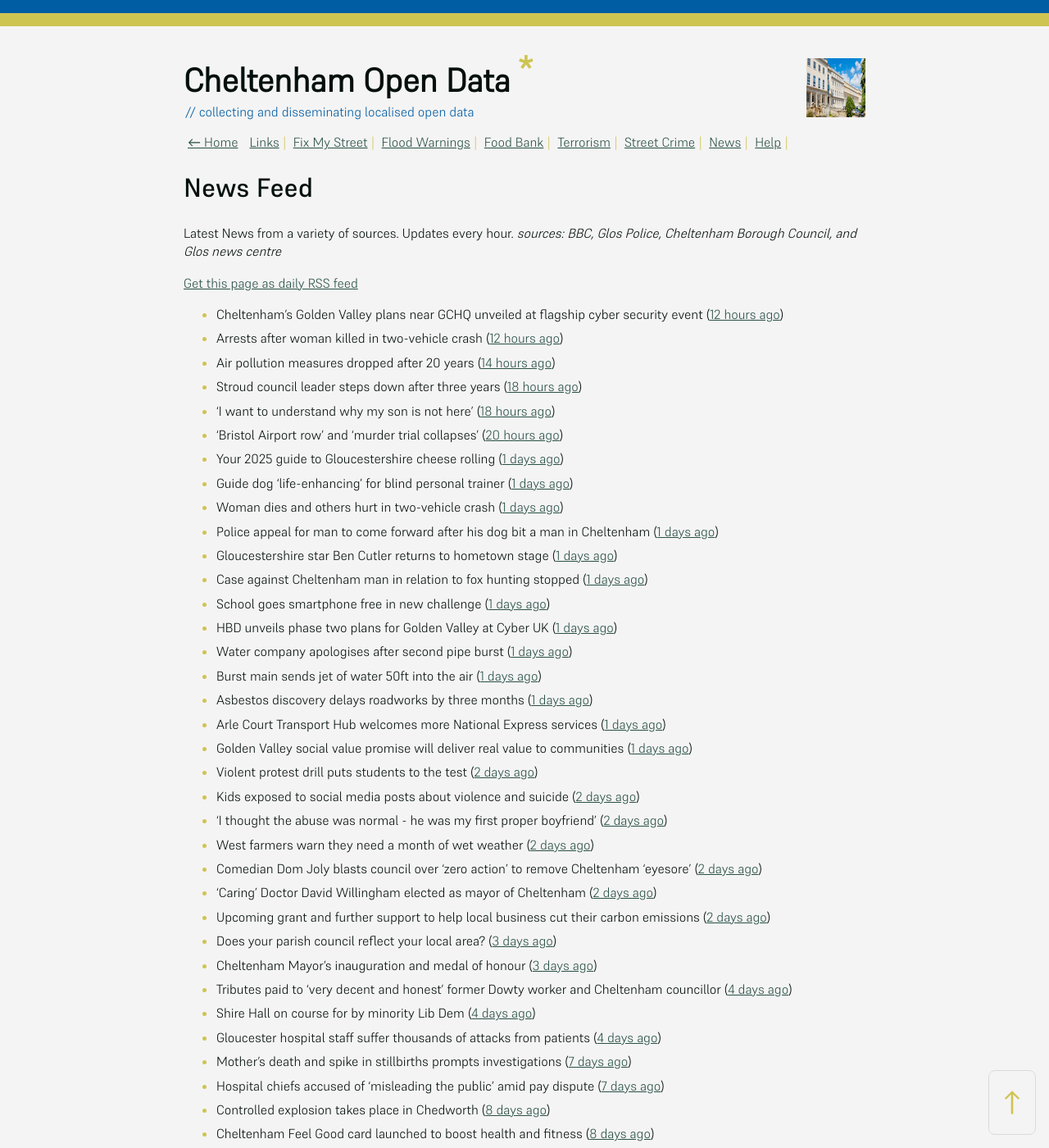
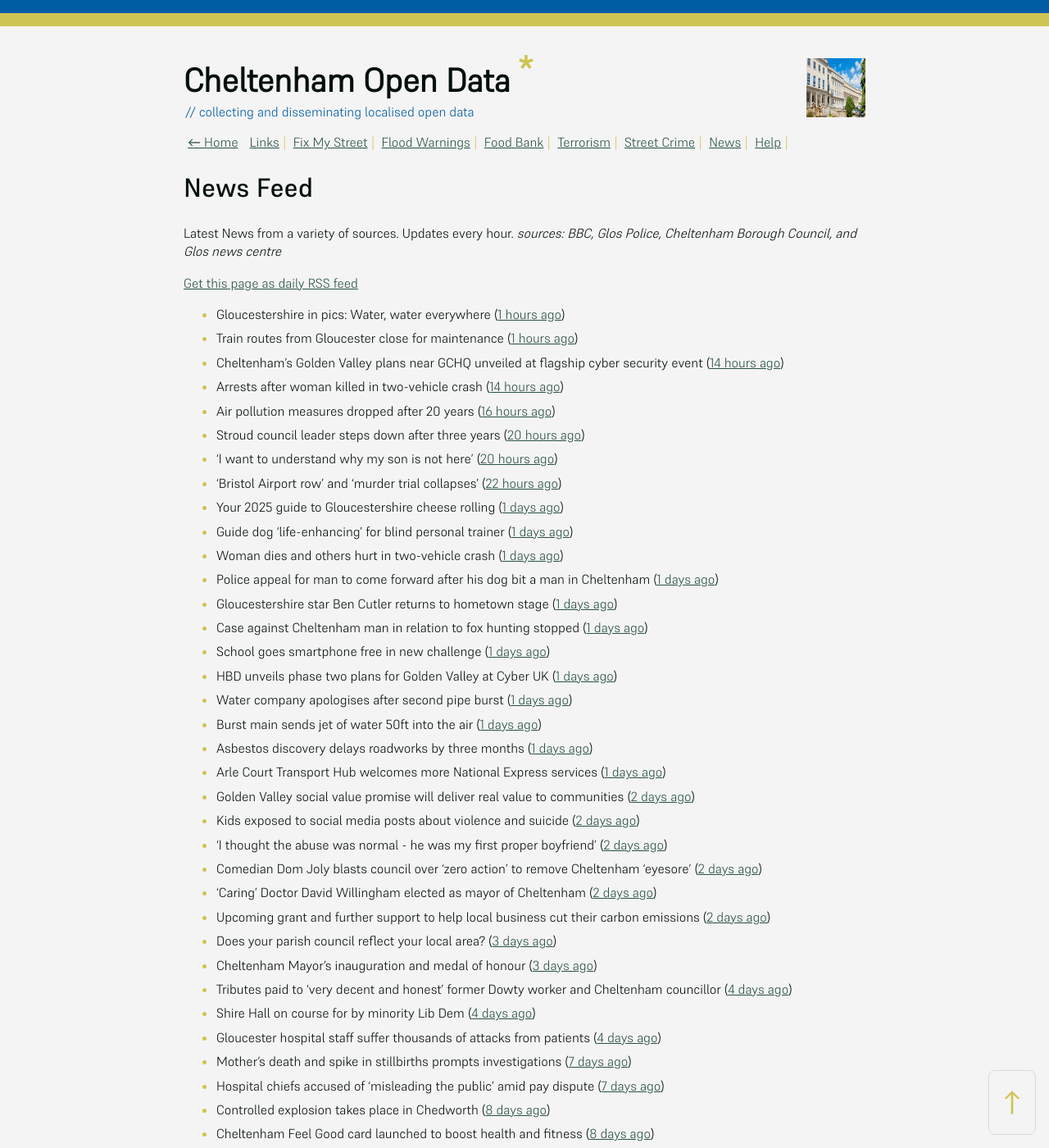
Before and after one commit to mat-0/cheltenham-open-data, a Jekyll site: the page built from _pages/news.md, in a window 1280 px wide and 1400 px high. Shown: the whole window at 82% size. Built offline with Jekyll 4.4.1, drawn with Linux system fonts in a browser that asks for light colours; some of the changed text lies outside the part shown.

Commit message:
Updated 2025-05-17 07:58:08

```diff
--- a/_pages/news.md
+++ b/_pages/news.md
@@ -12,12 +12,14 @@ _sources: BBC, Glos Police, Cheltenham Borough Council, and Glos news centre_
 [Get this page as daily RSS feed](/daily.rss)
 
 <!-- news_marker starts -->
-- Cheltenham’s Golden Valley plans near GCHQ unveiled at flagship cyber security event ([12 hours ago](https://gloucesternewscentre.co.uk/cheltenhams-golden-valley-plans-near-gchq-unveiled-at-flagship-cyber-security-event/))
-- Arrests after woman killed in two-vehicle crash ([12 hours ago](https://www.bbc.com/news/articles/cz0dl0g9zxjo))
-- Air pollution measures dropped after 20 years ([14 hours ago](https://www.bbc.com/news/articles/c7v7d4091gro))
-- Stroud council leader steps down after three years ([18 hours ago](https://www.bbc.com/news/articles/c9dq58pzel5o))
-- 'I want to understand why my son is not here' ([18 hours ago](https://www.bbc.com/news/articles/c5yk7z7k4dyo))
-- 'Bristol Airport row' and 'murder trial collapses' ([20 hours ago](https://www.bbc.com/news/articles/c93lq257pd5o))
+- Gloucestershire in pics: Water, water everywhere ([1 hours ago](https://www.bbc.com/news/articles/c8e6d4g6k88o))
+- Train routes from Gloucester close for maintenance ([1 hours ago](https://www.bbc.com/news/articles/c5y64j5nmv1o))
+- Cheltenham’s Golden Valley plans near GCHQ unveiled at flagship cyber security event ([14 hours ago](https://gloucesternewscentre.co.uk/cheltenhams-golden-valley-plans-near-gchq-unveiled-at-flagship-cyber-security-event/))
+- Arrests after woman killed in two-vehicle crash ([14 hours ago](https://www.bbc.com/news/articles/cz0dl0g9zxjo))
+- Air pollution measures dropped after 20 years ([16 hours ago](https://www.bbc.com/news/articles/c7v7d4091gro))
+- Stroud council leader steps down after three years ([20 hours ago](https://www.bbc.com/news/articles/c9dq58pzel5o))
+- 'I want to understand why my son is not here' ([20 hours ago](https://www.bbc.com/news/articles/c5yk7z7k4dyo))
+- 'Bristol Airport row' and 'murder trial collapses' ([22 hours ago](https://www.bbc.com/news/articles/c93lq257pd5o))
 - Your 2025 guide to Gloucestershire cheese rolling ([1 days ago](https://www.bbc.com/news/articles/c230jj5m1yro))
 - Guide dog 'life-enhancing' for blind personal trainer ([1 days ago](https://www.bbc.com/news/articles/cwy3j8evxg2o))
 - Woman dies and others hurt in two-vehicle crash ([1 days ago](https://www.bbc.com/news/articles/cp3qjdll89jo))
@@ -30,11 +32,9 @@ _sources: BBC, Glos Police, Cheltenham Borough Council, and Glos news centre_
 - Burst main sends jet of water 50ft into the air ([1 days ago](https://www.bbc.com/news/articles/cd620lyqqnqo))
 - Asbestos discovery delays roadworks by three months ([1 days ago](https://www.bbc.com/news/articles/c0j7158dyevo))
 - Arle Court Transport Hub welcomes more National Express services ([1 days ago](https://gloucesternewscentre.co.uk/arle-court-transport-hub-welcomes-more-national-express-services/))
-- Golden Valley social value promise will deliver real value to communities ([1 days ago](https://www.cheltenham.gov.uk/news/article/3011/golden_valley_social_value_promise_will_deliver_real_value_to_communities))
-- Violent protest drill puts students to the test ([2 days ago](https://www.bbc.com/news/articles/cp92nl2yne8o))
+- Golden Valley social value promise will deliver real value to communities ([2 days ago](https://www.cheltenham.gov.uk/news/article/3011/golden_valley_social_value_promise_will_deliver_real_value_to_communities))
 - Kids exposed to social media posts about violence and suicide ([2 days ago](https://www.bbc.com/news/articles/c0r1gpr0ezwo))
 - 'I thought the abuse was normal - he was my first proper boyfriend' ([2 days ago](https://www.bbc.com/news/articles/czj47g8kkm9o))
-- West farmers warn they need a month of wet weather ([2 days ago](https://www.bbc.com/news/articles/c331dj5x2kpo))
 - Comedian Dom Joly blasts council over ‘zero action’ to remove Cheltenham ‘eyesore’ ([2 days ago](https://gloucesternewscentre.co.uk/comedian-dom-joly-blasts-council-over-zero-action-to-remove-cheltenham-eyesore/))
 - ‘Caring’ Doctor David Willingham elected as mayor of Cheltenham ([2 days ago](https://gloucesternewscentre.co.uk/caring-doctor-david-willingham-elected-as-mayor-of-cheltenham/))
 - Upcoming grant and further support to help local business cut their carbon emissions ([2 days ago](https://www.cheltenham.gov.uk/news/article/3010/upcoming_grant_and_further_support_to_help_local_business_cut_their_carbon_emissions))
```
Also changed, not shown: other parts of _pages/news.md (+1 -1 lines), _data/flood.json (+5 -48 lines), _pages/fix-my-street.md (+1 -1 lines), index.md (+4 -4 lines).
